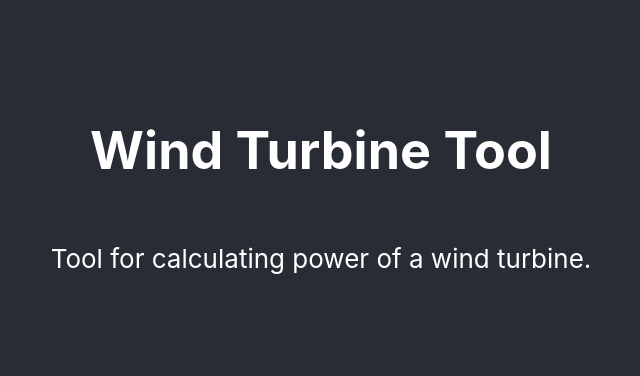
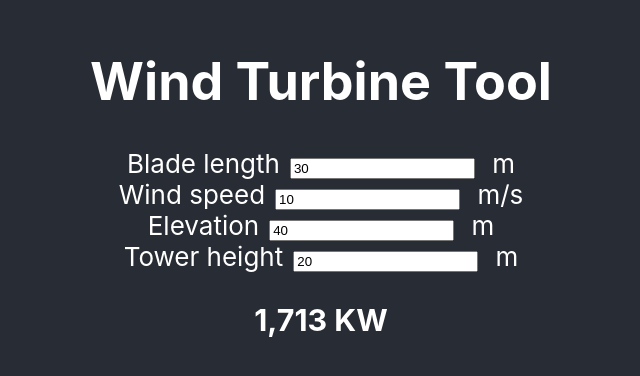
Before and after one commit to BrownUniversity/wind-turbine-tool, a React (Create React App) app: page / in a window 1280 px wide. Shown: the part 208-584 px from the top of the page, without its empty margins (319-959 px from the left). Built offline with nearby package versions, Linux system fonts and the light colour scheme.

Commit message:
Add basic interface to power calculations, input fields and an output.

```diff
--- a/src/App.js
+++ b/src/App.js
@@ -1,5 +1,7 @@
 import React from 'react';
+import PowerCalculator from './TurbineCalculator.js';
 import './App.css';
+
 
 function App() {
   return (
@@ -8,8 +10,9 @@ function App() {
         <h1>
           Wind Turbine Tool
         </h1>
-        <p>Tool for calculating power of a wind turbine.</p>
+        <PowerCalculator />
       </header>
+
     </div>
   );
 }
--- /dev/null
+++ b/src/TurbineCalculator.js
@@ -0,0 +1,76 @@
+import React from 'react';
+import {calculateTurbinePower} from './turbine.js';
+
+const InputField = (props) => {
+  return (
+    <div className="calculator-input">
+      <label htmlFor={props.name}>{props.label}</label>
+      <input name={props.name} type="number" style={{margin: "0px 10px"}} {...props} /> {props.unit}<br/>
+    </div>
+  )
+}
+
+class PowerCalculator extends React.Component {
+  constructor() {
+    super();
+
+    this.state = {
+      windVelocity: 10,
+      towerHeight: 20,
+      bladeLength: 30,
+      elevation: 40
+    }
+
+    this.update = this.update.bind(this);
+  }
+
+  update(event) {
+    this.setState({
+      [event.target.name]: +event.target.value
+    });
+  }
+
+  calculatePower() {
+		const powerInWatts = calculateTurbinePower(this.state.windVelocity, this.state.towerHeight, this.state.bladeLength, this.state.elevation);
+    return (powerInWatts/1000).toLocaleString(undefined, { maximumFractionDigits: 0 });
+  }
+
+  render() {
+    return (
+      <form onChange={this.formUpdate}>
+        <InputField
+          name="bladeLength"
+          value={this.state.bladeLength}
+					label="Blade length"
+					unit="m"
+          onChange={this.update}
+        />
+        <InputField
+          name="windVelocity"
+          value={this.state.windVelocity}
+					label="Wind speed"
+					unit="m/s"
+          onChange={this.update}
+        />
+        <InputField
+          name="elevation"
+          value={this.state.elevation}
+					label="Elevation"
+					unit="m"
+          onChange={this.update}
+        />
+				<InputField
+          name="towerHeight"
+          value={this.state.towerHeight}
+					label="Tower height"
+					unit="m"
+          onChange={this.update}
+        />
+        <h3 className="results">{this.calculatePower()} KW</h3>
+      </form>
+    )
+  }
+}
+
+
+export default PowerCalculator;
```
